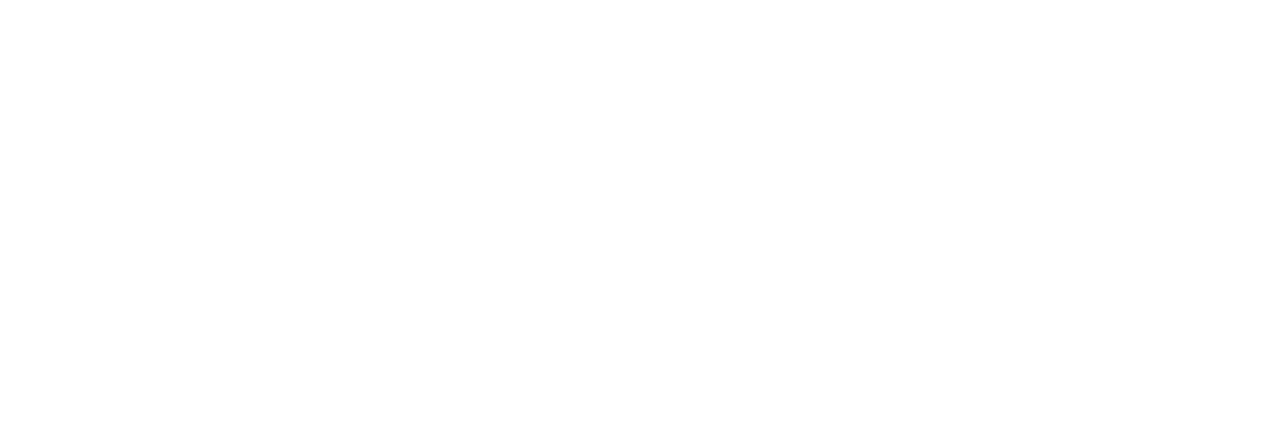
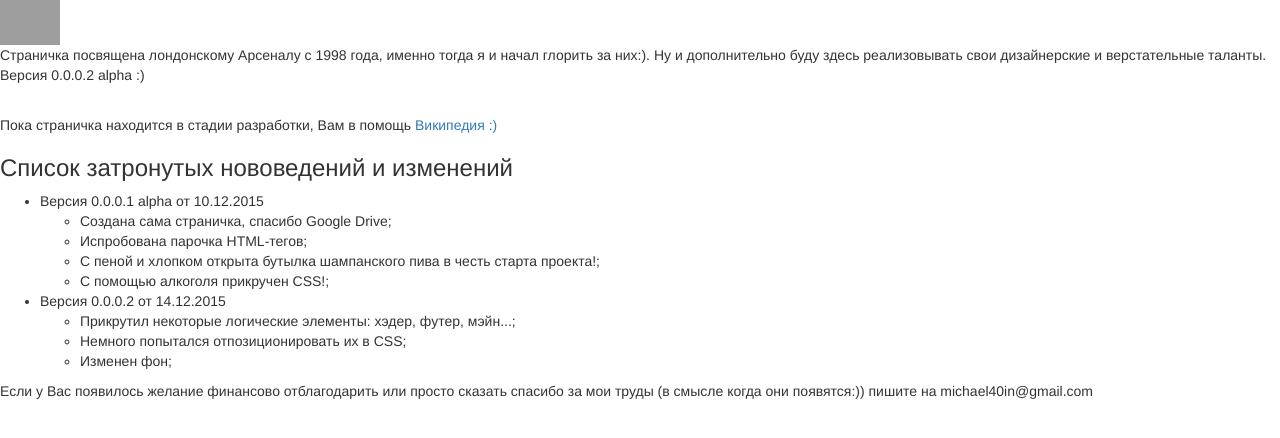
Before and after one commit to Maasiro/My_Ars, a plain HTML site: page index.html in a window 1280 px wide. Drawn offline with Linux system fonts and the light colour scheme; grey boxes are pictures that could not be loaded.

Commit message:
И снова проба)

```diff
--- a/index.html
+++ b/index.html
@@ -1,7 +1,40 @@
-<DOCTYPE html>
+<!DOCTYPE html>
 <html>
-<head>
-  <meta charset="utf-8">
-  <title>My Arsenal</title>
-</head>
+
+    <head>
+        <title>Арсенал Лондон</title>
+        <meta http-equiv="Content-Type" content="text/html" charset="utf-8">
+        <link href="css/bootstrap.min.css" rel="stylesheet">
+    </head>
+
+    <body>
+        <header>
+            <figure  class="logo">
+                <img src="https://upload.wikimedia.org/wikipedia/ru/thumb/5/53/Arsenal_FC.svg/200px-Arsenal_FC.svg.png" style="width:60px">
+            </figure>
+            <div class="header-text">Страничка посвящена лондонскому Арсеналу с 1998 года, именно тогда я и начал глорить за них:). Ну и дополнительно буду здесь реализовывать свои дизайнерские и верстательные таланты.</div>
+        </header>
+        <main>
+            <p>Версия 0.0.0.2 alpha :)</p>
+            <br>
+            <p>Пока страничка находится в стадии разработки, Вам в помощь <a href="https://ru.wikipedia.org/wiki/%D0%90%D1%80%D1%81%D0%B5%D0%BD%D0%B0%D0%BB">Википедия :)</a>
+            <br>
+            <h3>Список затронутых нововедений и изменений</h3>
+                <ul>
+                    <li>Версия 0.0.0.1 alpha от 10.12.2015</li>
+                    <ul>
+                        <li>Создана сама страничка, спасибо Google Drive;</li>
+                        <li>Испробована парочка HTML-тегов;</li>
+                        <li>С пеной и хлопком открыта бутылка <span class="champagne">шампанского</span> пива в честь старта проекта!;</li>
+                        <li>C помощью алкоголя прикручен CSS!;</li>
+                    </ul>
+                    <li>Версия 0.0.0.2 от 14.12.2015</li>
+                    <ul>
+                        <li>Прикрутил некоторые логические элементы: хэдер, футер, мэйн...;</li>
+                        <li>Немного попытался отпозиционировать их в CSS;</li>
+                        <li>Изменен фон;</li>
+                </ul>
+        </main>
+        <footer>Если у Вас появилось желание финансово отблагодарить или просто сказать спасибо за мои труды (в смысле когда они появятся:)) пишите на michael40in@gmail.com</footer>
+    </body>
 </html>
--- a/style.css
+++ b/style.css
@@ -1,34 +1,28 @@
 body {
     padding:10px;
-    background: url(main-background_1.jpg) 0% 0% no-repeat;
+    background: url(main-background_1.jpg) 50% 0% no-repeat;
     background-size: 100%;
-    background-position-y: 25%;
     font-size:20px;
 }
 .champagne {
     text-decoration: line-through;
 }
 header {
-    /*margin: -10px -10px 0px -10px;*/
     padding: 15px;
-    /*background-color: rgba(255, 0, 0, 0.3);*/
+    background-color: rgba(255, 0, 0, 0.3);
     border: 2px solid black;
-    height: auto;
+    height:100px;
 }
 .logo {
-    /*position: relative;*/
-    float: left;
-    /*width: 10%;*/
-    border: dotted 1px black;
+    position: relative;
+    width: 10%;
 }
 .header-text {
-    text-align: justify;
-    /*position: relative;*/
-    border: dotted 1px black;
-    float: left;
-    width: 85%;
-    /*right: -10%;
-    top: -90px;*/
+    position: relative;
+    /*border: dotted 1px black;*/
+    width: 90%;
+    right: -10%;
+    top: -90px;
 }
 main {
     padding: 15px;
@@ -37,7 +31,6 @@ main {
     border: 2px solid black;
     background-color: rgba(255, 0, 0, 0.1);
     height: 60%;
-    clear: both;
 }
 footer {
     padding: 15px;
```
